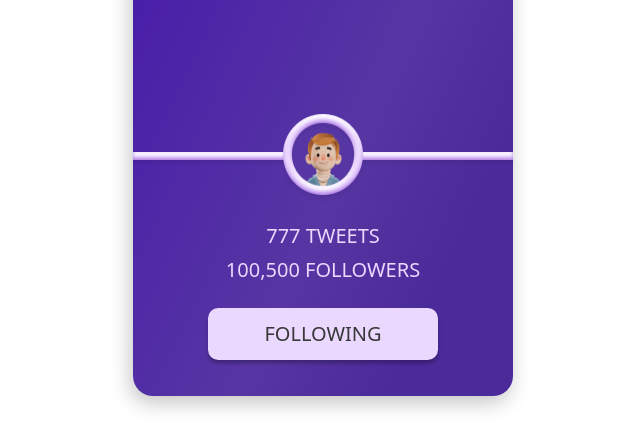
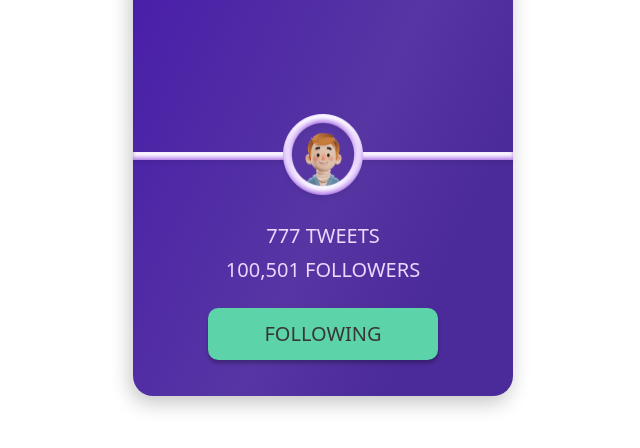
Before and after one commit to Valerii-Postrybailo/test-card, a website: page index.html in a window 1280 px wide. Both pictures are taken after a click on the button "FOLLOW". Shown: the part 114-562 px from the top of the page, without its empty margins (317-957 px from the left). Drawn offline with nearby package versions, Linux system fonts and the light colour scheme.

Commit message:
made btn and followers reaction

```diff
--- a/index.html
+++ b/index.html
@@ -23,17 +23,11 @@
         <img class="card__avatar-img" width="90px"  height ="90px" src="/img/avatar-min.png"  alt="">
       </div>
 
-      <p class="card__user-tweets">
-        777 tweets
-      </p>
+      <p class="card__user-tweets">777 tweets</p>
 
-      <p class="card__user-followers">
-        100,500 Followers
-      </p>
+      <p class="card__user-followers"><span class="card__user-followers-span">100,500</span> Followers</p>
 
-      <button class="card__btn">
-        Follow
-      </button>
+      <button class="card__btn">Follow</button>
 
     </div>
 
--- a/js/follow.js
+++ b/js/follow.js
@@ -1,15 +1,45 @@
-const btn = document.querySelector(".card__btn");
+const btnEl = document.querySelector(".card__btn");
+const followersNumberEl = document.querySelector(".card__user-followers-span");
 
-console.log(btn.textContent)
+const deleteComa = (content) => Number(content.replace(/[\s.,%]/g, ''));
+
+const addComa = (content) => {
+  const array = followersNumberEl.textContent.split("");
+
+  if (array.length === 6){
+    array.splice(3,0,",")
+    return content = array.join("")
+  }
+
+  if (array.length  === 5 ){
+    array.splice(2,0,",")
+    return content = array.join("")
+  }
+
+  return content
+}
 
 const handleClick = () => {
-  console.log("click")
 
-  if (btn.textContent = "Follow") {
-    return btn.textContent = "Following"
-  } else if (btn.textContent = "Following"){
-    return btn.textContent = "Follow"
+  if (btnEl.textContent === "Follow") {
+    followersNumberEl.textContent = deleteComa(followersNumberEl.textContent) + 1
+    followersNumberEl.textContent = addComa(followersNumberEl.textContent)
+
+    return (
+      btnEl.textContent = "Following",
+      btnEl.style.backgroundColor = "#5CD3A8"
+      )
+  } else {
+    followersNumberEl.textContent = deleteComa(followersNumberEl.textContent) - 1
+    followersNumberEl.textContent = addComa(followersNumberEl.textContent)
+
+    return (
+      btnEl.textContent = "Follow",
+      btnEl.style.backgroundColor = "#EBD8FF"
+    )
   }
 }
 
-btn.addEventListener("click", handleClick )
+followersNumberEl.textContent = addComa(followersNumberEl.textContent)
+
+btnEl.addEventListener("click", handleClick )
```
